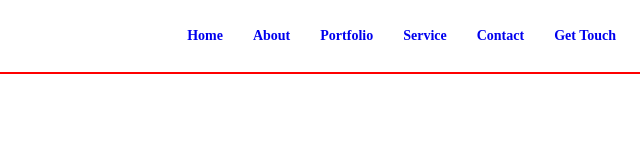
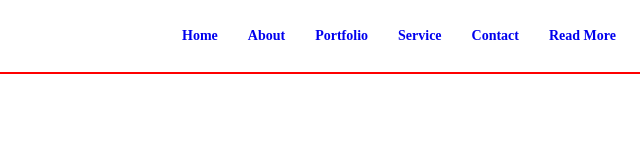
Before and after one commit to mokbulhussain/personal-portfolio, a plain HTML site: page index.html in a window 1280 px wide. Shown: the full height of the page, 640-1280 px from the left. Drawn offline with Linux system fonts and the light colour scheme.

Commit message:
menubar button text change

```diff
--- a/index.html
+++ b/index.html
@@ -22,7 +22,7 @@
                     <li><a href="#">Portfolio</a></li>
                     <li><a href="#">Service</a></li>
                     <li><a href="#">Contact</a></li>
-                    <li class="menu-last"><a href="#">Get Touch</a></li>
+                    <li class="menu-last"><a href="#">Read More</a></li>
                   </ul>
             </div>
         </div>
```
